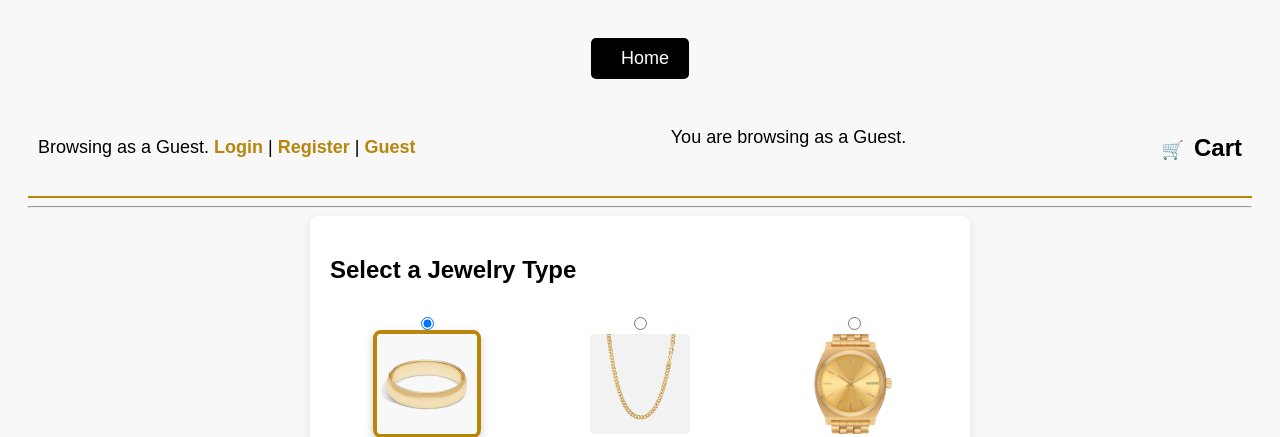
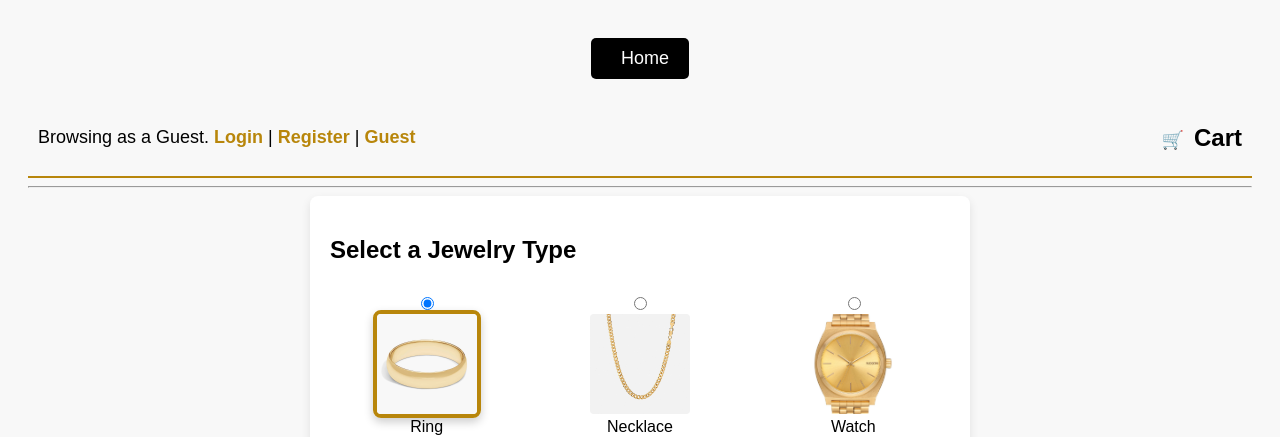
Before and after one commit to Fabiv121/jewelry_store, a Flask app: page /customize?guest=true in a window 1280 px wide. Shown: the top 437 px of the page. Run offline with Flask 3, Linux system fonts and the light colour scheme.

Commit message:
Updated registration retry logic and templates

```diff
--- a/templates/customize.html
+++ b/templates/customize.html
@@ -96,25 +96,6 @@
             </p>
         {% endif %}
     </div>
-
-<!-- User Navigation -->
-<div style="text-align: center; margin-bottom: 20px;">
-    {% if user %}
-        <p>Welcome, <strong>{{ user }}</strong>!
-            <a href="{{ url_for('logout') }}" style="text-decoration: none; font-weight: bold;">Logout</a>
-            <a href="{{ url_for('delete_account') }}">Delete Account</a>
-
-        </p>
-    {% elif is_guest %}
-        <p>You are browsing as a Guest.</p>
-    {% else %}
-        <p>
-            <a href="{{ url_for('login') }}" style="text-decoration: none; font-weight: bold;">Login</a> |
-            <a href="{{ url_for('register') }}" style="text-decoration: none; font-weight: bold;">Register</a>
-        </p>
-    {% endif %}
-</div>
-
 
 
 
```
